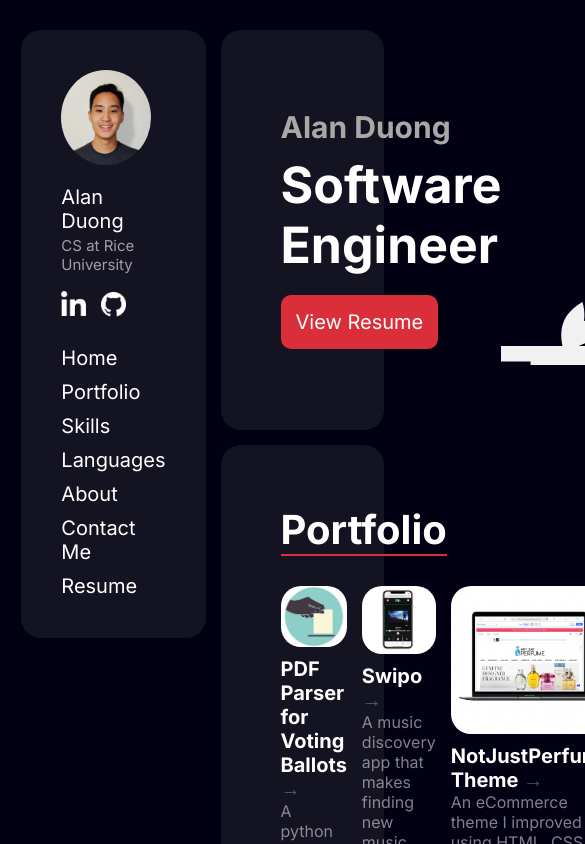
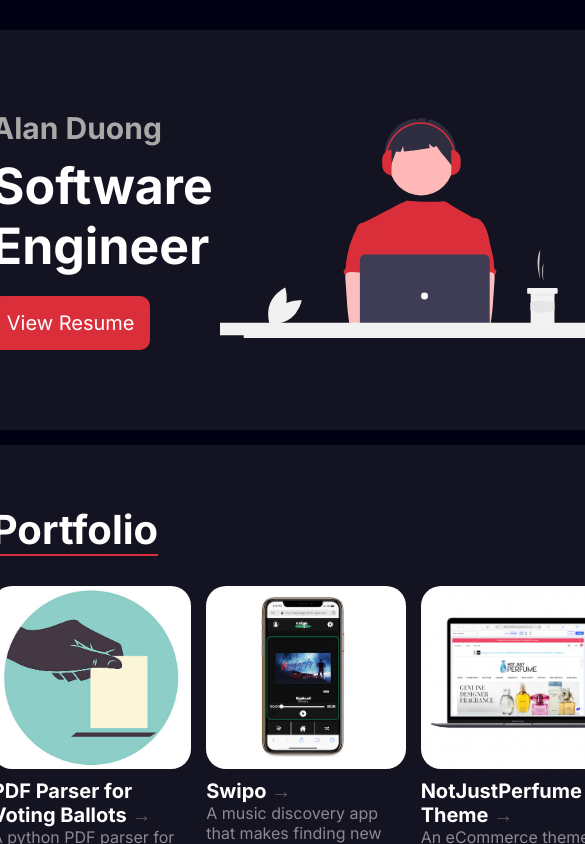
Before and after one commit to AlanDuong07/AlanDuong07.github.io, a React (Create React App) app: page /#/ in a window 390 px wide. Shown: the top 844 px of the page, 585 px wide, since content can reach past the window. Built offline with nearby package versions, Linux system fonts and the light colour scheme.

Commit message:
fixed intro box spacing issues and responsiveness (no mobile responsiveness yet)

```diff
--- a/src/components/homepage/intro.jsx
+++ b/src/components/homepage/intro.jsx
@@ -6,7 +6,7 @@ function intro() {
     return (
         <div id="intro" className="grid-item">
             <div id="intro-wrapper">
-                <div id="intro-content">
+                <div id="intro-text">
                     <h3>Alan Duong</h3>
                     <h5>Software Engineer</h5>
                     <a href="https://drive.google.com/file/d/1lbveuvIZYWQECwq6RF4Mu_pciNs0VpOz/view?usp=sharing"
--- a/src/styles/components.scss
+++ b/src/styles/components.scss
@@ -127,37 +127,45 @@ $medium-margin: 45px;
 //HOME PAGE DIVS
 #intro {
     grid-area: intro;
+    display: flex;
+    justify-content: center;
+    align-items: center;
+    // border: 1px solid purple;
     #intro-wrapper {
         display: flex;
         justify-content: space-between;
         align-items: center;
+        // border: 1px solid green;
         margin: $standard-margin $standard-margin;
-        #intro-content {
+        #intro-text {
             display: flex;
             flex-direction: column;
             align-items: start;
             justify-content: center;
-            /* border: 1px solid blue; */
+            // border: 1px solid blue;
             max-width: 500px;
             h3 {
                 font-size: 30px;
-                /* border: 1px solid blue; */
+                // border: 1px solid blue;
                 margin-bottom: 10px;
                 color: rgb(170, 167, 167)
             }
 
             h5 {
                 font-size: $large-header;
-                /* border: 1px solid blue; */
+                // border: 1px solid blue;
                 margin-top: 0px;
                 margin-bottom: 20px;
             }
         }
 
         #intro-image {
-            /* border: 1px solid red; */
+            // border: 1px solid red;
             img {
                 width: 500px;
+                @media (max-width: 1440px) {
+                    width: 400px;
+                }
             }
 
         }
@@ -314,6 +322,7 @@ $medium-margin: 45px;
         }
 
         #about-image {
+            margin-left: 50px;
             /* border: 1px solid red; */
             img {
                 width: 300px;
--- a/src/styles/layout.scss
+++ b/src/styles/layout.scss
@@ -1,11 +1,16 @@
+.app {
+    display: flex;
+    flex-direction: column;
+    justify-content: center;
+    align-items: center;
+}
 .app-container {
     display: flex;
     justify-content: center;
-    /* border: 1px solid white; */
+    // border: 1px solid white;
     margin: 0 100px;
     max-width: 1440px;
     height: auto;
-
     background-color: transparent;
 }
 
```
